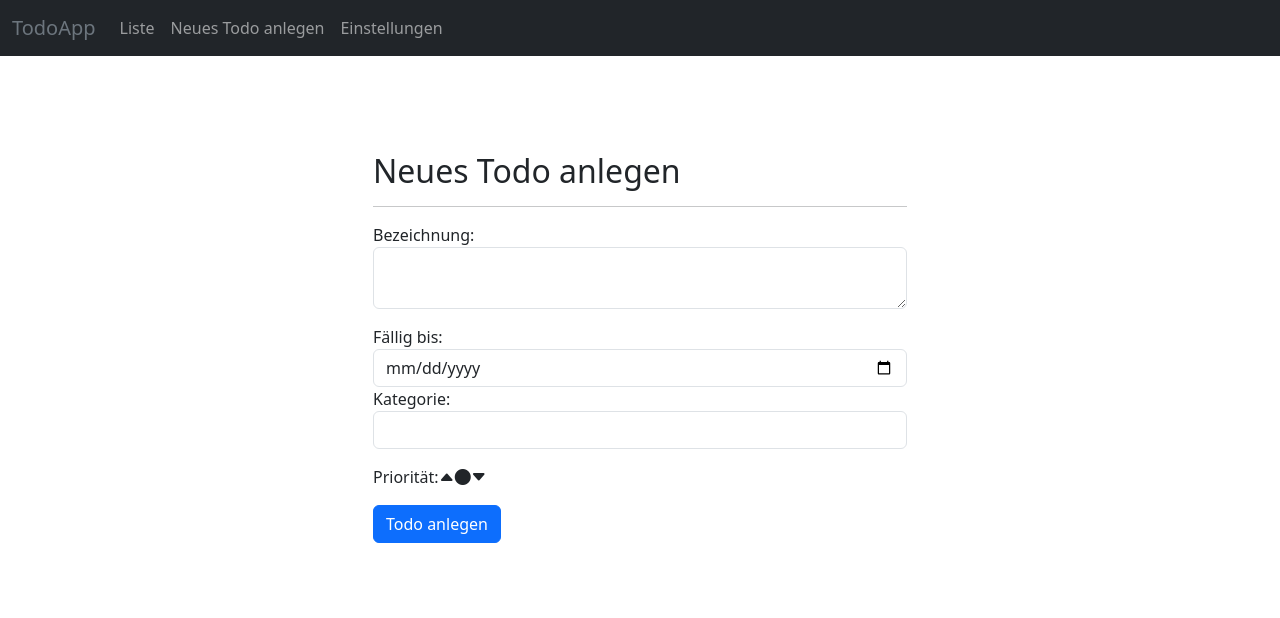
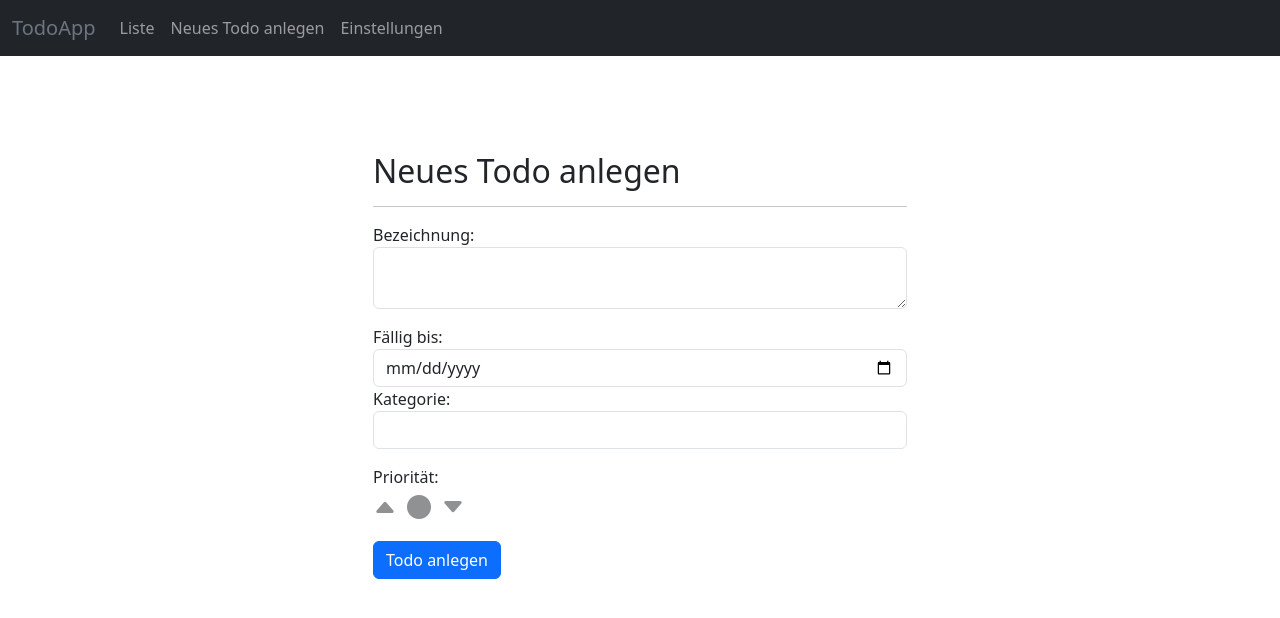
Before and after one commit to JannikKastens/schule-todo, an Angular app: page /neues-todo in a window 1280 px wide. Shown: the top 618 px of the page. Built offline with nearby package versions, Linux system fonts and the light colour scheme.

Commit message:
Update priority chooser component styles and functionality

```diff
--- a/src/app/priority-chooser/priority-chooser.component.css
+++ b/src/app/priority-chooser/priority-chooser.component.css
@@ -0,0 +1,14 @@
+i {
+  font-size: 24px;
+  opacity: 0.5;
+  margin-right: 10px;
+  cursor: pointer;
+}
+
+i.selected {
+  opacity: 1;
+}
+
+.container {
+  padding-left: 0;
+}
--- a/src/app/priority-chooser/priority-chooser.component.html
+++ b/src/app/priority-chooser/priority-chooser.component.html
@@ -1,3 +1,5 @@
-<i class="bi bi-caret-up-fill" (click)="selectPriority(3)"></i>
-<i class="bi bi-circle-fill" (click)="selectPriority(2)"></i>
-<i class="bi bi-caret-down-fill" (click)="selectPriority(1)"></i>
+<div class="container">
+    <i class="bi bi-caret-up-fill" [class.selected]="isSelected(3)" (click)="selectPriority(3)"></i>
+    <i class="bi bi-circle-fill" [class.selected]="isSelected(2)" (click)="selectPriority(2)"></i>
+    <i class="bi bi-caret-down-fill" [class.selected]="isSelected(1)" (click)="selectPriority(1)"></i>
+</div>
--- a/src/app/priority-chooser/priority-chooser.component.ts
+++ b/src/app/priority-chooser/priority-chooser.component.ts
@@ -9,8 +9,14 @@ import { Component, Output, EventEmitter } from '@angular/core';
 })
 export class PriorityChooserComponent {
   @Output() prioritySelected = new EventEmitter<number>();
+  selectedPriority?: number;
 
   selectPriority(priority: number) {
+    this.selectedPriority = priority;
     this.prioritySelected.emit(priority);
   }
+
+  isSelected(priority: number): boolean {
+    return this.selectedPriority === priority;
+  }
 }
```
